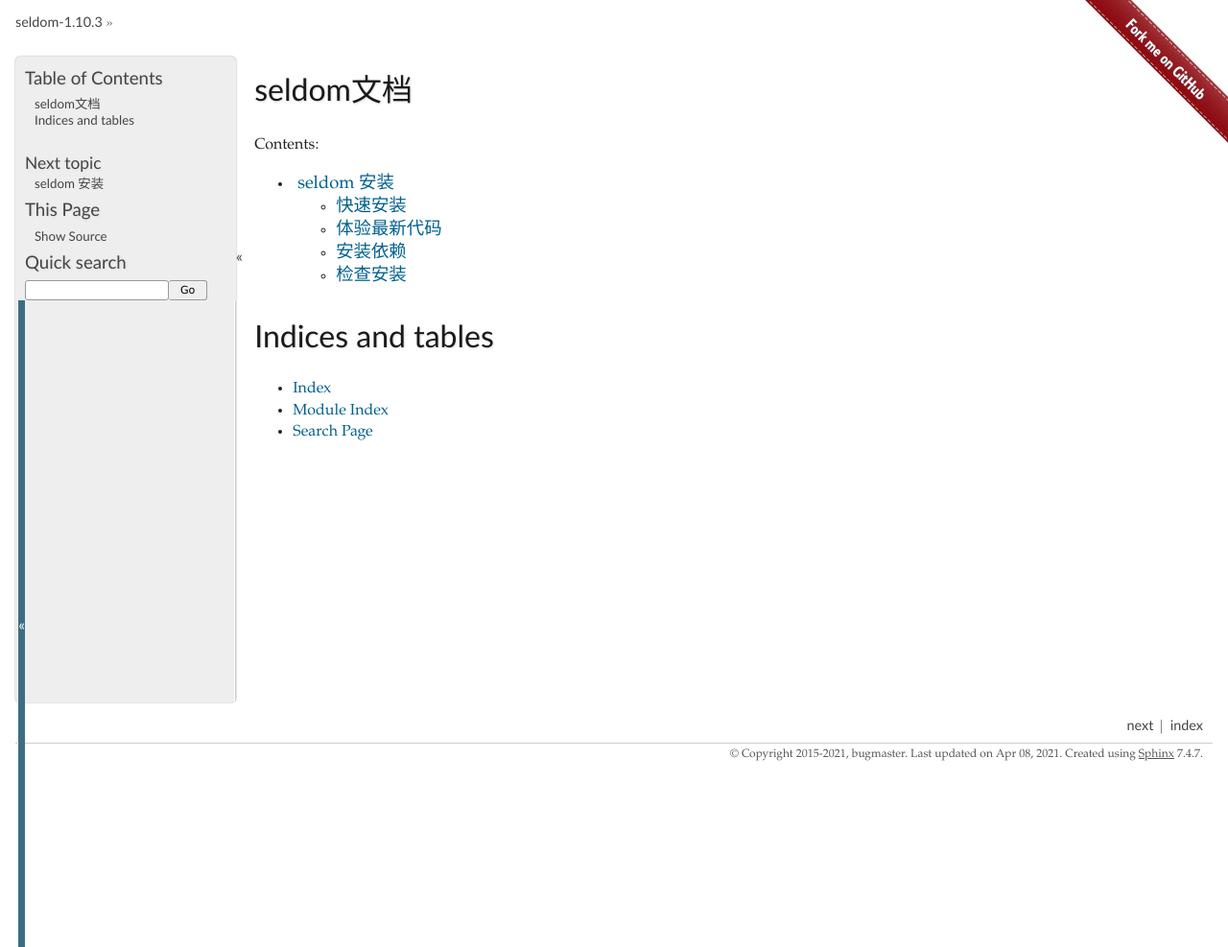
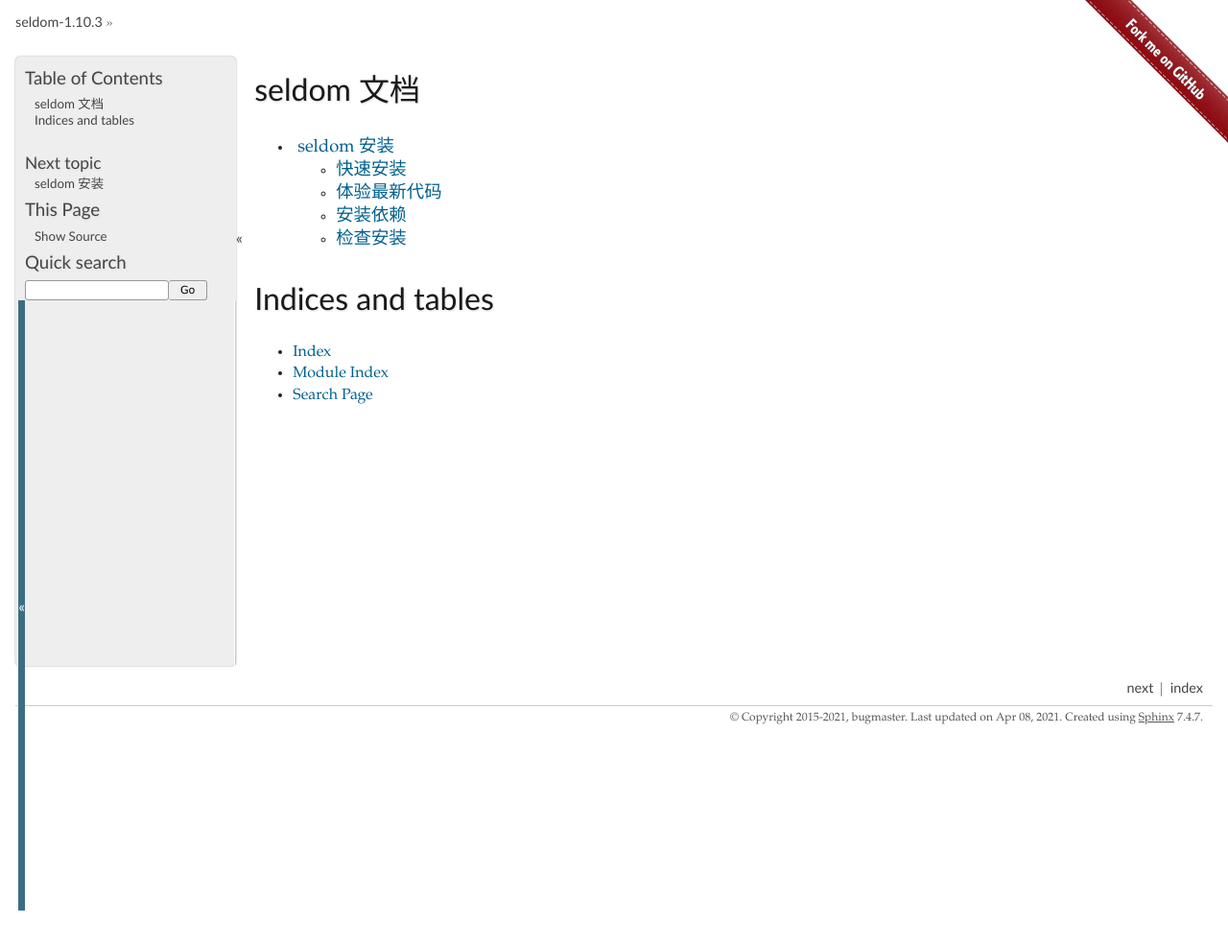
Before and after one commit to SeldomQA/seldom, a Sphinx documentation site: the page built from docs/index.rst, in a window 1280 px wide. Shown: the whole page at 96% size. Built offline with Sphinx 7.4.7, drawn with Linux system fonts in a browser that asks for light colours; after the commit the page ends 949 px from its top, so only the background shows below that.

Commit message:
doc: update index.rst

```diff
--- a/docs/index.rst
+++ b/docs/index.rst
@@ -1,12 +1,10 @@
-seldom文档
-=================================
+seldom 文档
+===============
 
 .. toctree::
    :maxdepth: 2
-   :caption: Contents:
 
-   install/contents.rst
-
+   rst_docs/installation
 
 
 Indices and tables
```
Also changed, not shown: docs/rst_docs/installation.rst (renamed from docs/install/contents.rst).
